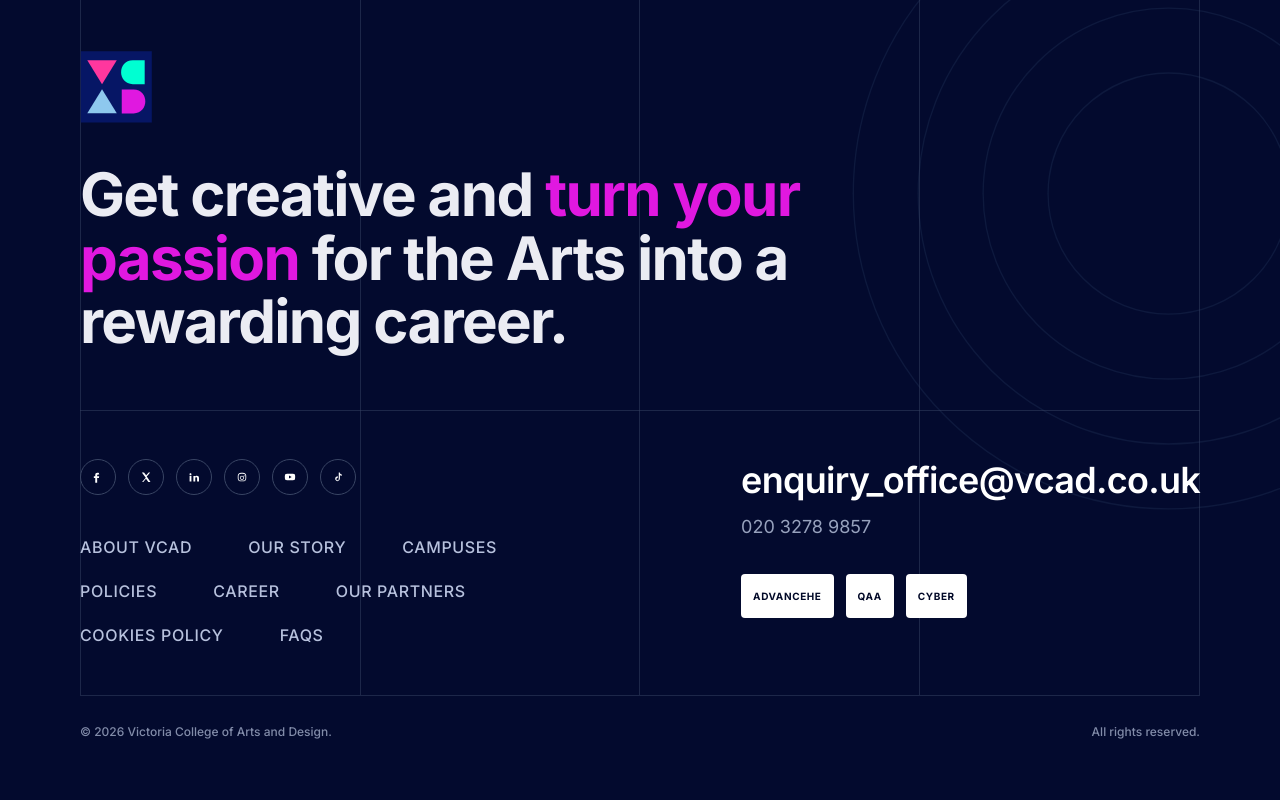
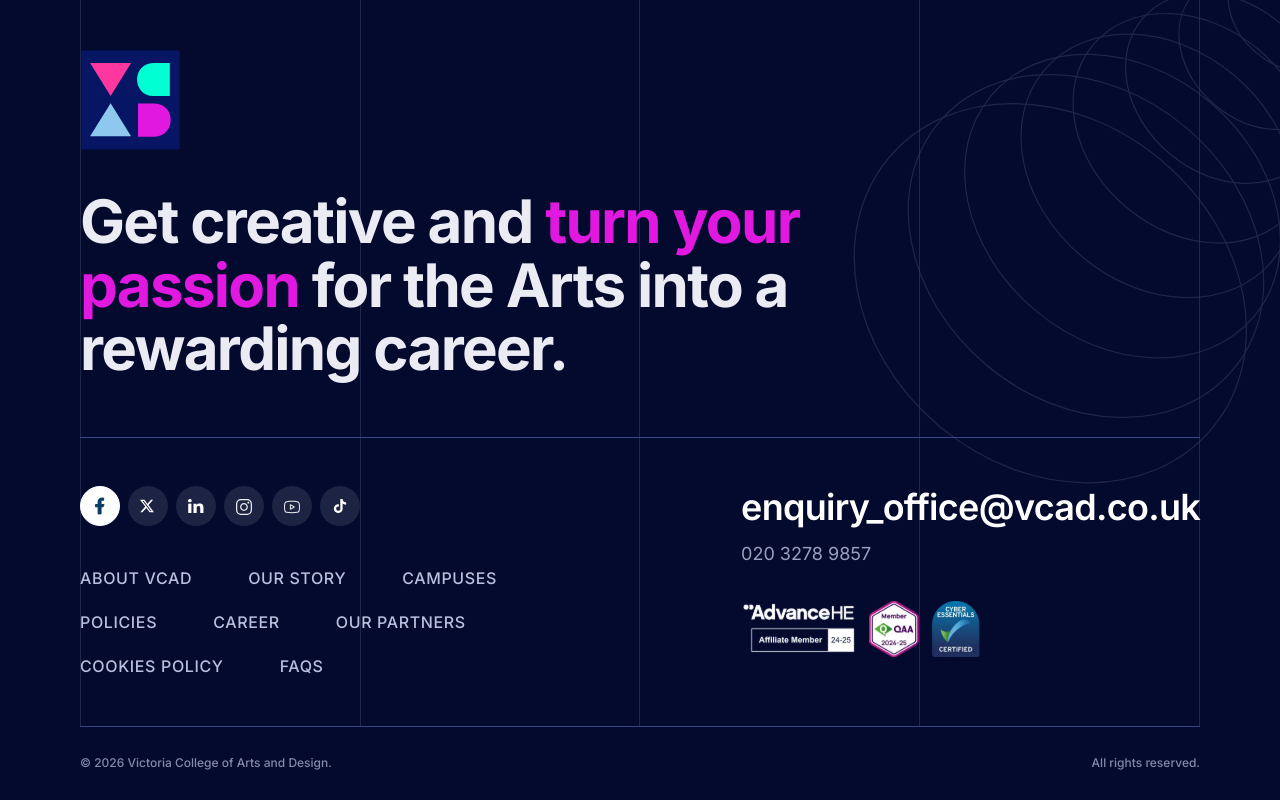
Before and after one commit to yousufhossendev/Victoria-College, a Next.js app: page / in a window 1280 px wide. Shown: the part 5413-6213 px from the top of the page. Before the commit the page ends 6182 px from the top, so only its background shows below. Built offline with nearby package versions, Linux system fonts and the light colour scheme.

Commit message:
Footer updated

```diff
--- a/src/components/layout/Footer.tsx
+++ b/src/components/layout/Footer.tsx
@@ -1,24 +1,33 @@
+import Image from "next/image";
 import Link from "next/link";
 import { Container } from "@/components/ui/Container";
-import { ArcBackdrop } from "@/components/ui/ArcBackdrop";
 import { GridRules } from "@/components/layout/GridRules";
 import { LogoMark } from "@/components/layout/Logo";
-import { SocialIcon } from "@/components/layout/SocialIcon";
 import { accreditations, footerNav, footerSection, site, socials } from "@/data/site";
 
 export function Footer() {
   const year = new Date().getFullYear();
 
   return (
-    <footer id="contact" className="relative overflow-hidden border-t border-border/50 bg-base">
-      <ArcBackdrop viewBox="0 0 1440 860" cx={1290} cy={240} radii={[130, 200, 270, 340]} />
+    <footer id="contact" className="relative overflow-hidden bg-base">
+      {/* Supplied arc backdrop. Decorative, and the 12% opacity is baked into
+          the asset, so it is dropped in as-is rather than re-drawn. */}
+      <Image
+        src="/icons/footer-bg.svg"
+        alt=""
+        aria-hidden="true"
+        width={509}
+        height={599}
+        unoptimized
+        className="pointer-events-none absolute right-0 top-0 w-127.25 max-w-[60%] select-none"
+      />
 
       <Container>
         <div className="relative">
           <GridRules />
 
           <div className="relative pt-14 lg:pt-20">
-            <LogoMark className="h-18 w-18" />
+            <LogoMark className="h-25 w-25" />
 
             <h2 className="mt-10 max-w-225 text-subheading sm:text-section lg:text-page-title">
               {footerSection.headline.map((part) => (
@@ -29,19 +38,25 @@ export function Footer() {
             </h2>
           </div>
 
-          <div className="relative mt-14 grid gap-12 border-t border-border/50 py-12 lg:grid-cols-2">
+          <div className="relative mt-14 grid gap-12 border-t border-[#384584] py-12 lg:grid-cols-2">
             <div>
-              <ul className="flex flex-wrap gap-3">
+              <ul className="flex flex-wrap gap-2">
                 {socials.map((social) => (
                   <li key={social.id}>
                     <a
                       href={social.href}
                       target="_blank"
                       rel="noreferrer noopener"
-                      aria-label={social.label}
-                      className="grid h-9 w-9 place-items-center rounded-arrow border border-border text-white transition-colors hover:border-pink hover:bg-pink"
+                      className="block rounded-arrow transition-opacity hover:opacity-75"
                     >
-                      <SocialIcon id={social.id} className="h-5 w-5" />
+                      <Image
+                        src={social.icon}
+                        alt={social.label}
+                        width={40}
+                        height={40}
+                        unoptimized
+                        className="h-10 w-10"
+                      />
                     </a>
                   </li>
                 ))}
@@ -82,13 +97,15 @@ export function Footer() {
 
               <ul className="mt-8 flex flex-wrap items-center gap-3">
                 {accreditations.map((item) => (
-                  <li
-                    key={item.id}
-                    title={item.name}
-                    className="grid h-11 place-items-center rounded-chip bg-white px-3 text-micro font-bold uppercase tracking-[0.06em] text-deep"
-                  >
-                    <span className="sr-only">{item.name}</span>
-                    <span aria-hidden="true">{item.short}</span>
+                  <li key={item.id}>
+                    <Image
+                      src={item.logo}
+                      alt={item.name}
+                      width={item.width}
+                      height={item.height}
+                      unoptimized
+                      className="h-14 w-auto"
+                    />
                   </li>
                 ))}
               </ul>
@@ -96,7 +113,7 @@ export function Footer() {
           </div>
         </div>
 
-        <div className="relative flex flex-col gap-3 border-t border-border/50 py-7 text-meta text-pale-blue/60 sm:flex-row sm:items-center sm:justify-between">
+        <div className="relative flex flex-col gap-3 border-t border-[#384584] py-7 text-meta text-pale-blue/60 sm:flex-row sm:items-center sm:justify-between">
           <p>
             © {year} {site.fullName}.
           </p>
--- a/src/components/layout/SocialIcon.tsx
+++ /dev/null
@@ -1,21 +0,0 @@
-const PATHS: Record<string, string> = {
-  facebook:
-    "M13.5 9H12c-.6 0-1 .3-1 .9V11h2.4l-.3 2.2H11V19H8.7v-5.8H7V11h1.7V9.6C8.7 7.9 9.7 7 11.3 7c.8 0 1.5.1 1.7.1z",
-  x: "M7 6.5h2.6l2.6 3.5 3-3.5H17l-4.1 4.8L17.4 18h-2.6l-2.8-3.8L8.7 18H7.3l4.4-5.1z",
-  linkedin:
-    "M8.9 17.5V10.6H6.7v6.9zm-1.1-7.8c.7 0 1.2-.5 1.2-1.1s-.5-1.2-1.2-1.2-1.2.5-1.2 1.2.5 1.1 1.2 1.1M18 17.5v-4c0-2-1.1-2.9-2.5-2.9-1.2 0-1.7.6-2 1.1v-.9h-2.2v6.7h2.2v-3.8c0-.9.3-1.5 1.1-1.5s1.1.6 1.1 1.4v3.9z",
-  instagram:
-    "M12 8.2c1.2 0 1.4 0 1.9.1.5 0 .7.1.9.2s.4.2.6.4.3.4.4.6.2.4.2.9c0 .5.1.7.1 1.9s0 1.4-.1 1.9c0 .5-.1.7-.2.9s-.2.4-.4.6-.4.3-.6.4-.4.2-.9.2c-.5 0-.7.1-1.9.1s-1.4 0-1.9-.1c-.5 0-.7-.1-.9-.2s-.4-.2-.6-.4-.3-.4-.4-.6-.2-.4-.2-.9c0-.5-.1-.7-.1-1.9s0-1.4.1-1.9c0-.5.1-.7.2-.9s.2-.4.4-.6.4-.3.6-.4.4-.2.9-.2c.5 0 .7-.1 1.9-.1m0-1.2c-1.3 0-1.5 0-2 .1-.5 0-.9.1-1.2.3-.3.1-.6.3-.9.6s-.5.6-.6.9c-.2.3-.3.7-.3 1.2 0 .5-.1.7-.1 2s0 1.5.1 2c0 .5.1.9.3 1.2.1.3.3.6.6.9s.6.5.9.6c.3.2.7.3 1.2.3.5 0 .7.1 2 .1s1.5 0 2-.1c.5 0 .9-.1 1.2-.3.3-.1.6-.3.9-.6s.5-.6.6-.9c.2-.3.3-.7.3-1.2 0-.5.1-.7.1-2s0-1.5-.1-2c0-.5-.1-.9-.3-1.2-.1-.3-.3-.6-.6-.9s-.6-.5-.9-.6c-.3-.2-.7-.3-1.2-.3-.5 0-.7-.1-2-.1m0 3.5a2.5 2.5 0 1 0 0 5 2.5 2.5 0 0 0 0-5m0 4.1a1.6 1.6 0 1 1 0-3.2 1.6 1.6 0 0 1 0 3.2m3.2-4.2a.6.6 0 1 1-1.2 0 .6.6 0 0 1 1.2 0",
-  youtube:
-    "M18 9.6c-.1-.7-.5-1.2-1.2-1.3C15.6 8 12 8 12 8s-3.6 0-4.8.3c-.7.1-1.1.6-1.2 1.3C5.8 10.5 5.8 12 5.8 12s0 1.5.2 2.4c.1.7.5 1.2 1.2 1.3 1.2.3 4.8.3 4.8.3s3.6 0 4.8-.3c.7-.1 1.1-.6 1.2-1.3.2-.9.2-2.4.2-2.4s0-1.5-.2-2.4M10.8 13.9v-3.8l3.2 1.9z",
-  tiktok:
-    "M14.2 6.5c.2 1.4 1 2.3 2.4 2.4v1.7c-.8.1-1.6-.2-2.3-.6v3.6c0 3.4-3.7 4.5-5.2 2-1-1.6-.4-4.4 2.7-4.5v1.8c-.2 0-.5.1-.7.2-.7.2-1.1.7-1 1.5.2 1.5 3 1.9 2.8-.9V6.5z",
-};
-
-export function SocialIcon({ id, className = "" }: { id: string; className?: string }) {
-  return (
-    <svg viewBox="0 0 24 24" aria-hidden="true" className={className} fill="currentColor">
-      <path d={PATHS[id] ?? PATHS.x} />
-    </svg>
-  );
-}
--- a/src/data/site.ts
+++ b/src/data/site.ts
@@ -75,21 +75,40 @@ export const footerNav = [
   { label: "FAQs", href: "/#faqs" },
 ] as const;
 
+/**
+ * Social buttons. Each `icon` is a supplied 40px asset that already carries its
+ * own circle — the tinted disc for most, a solid white one for Facebook — so
+ * the markup only positions them and adds no ring of its own.
+ */
 export const socials = [
-  { id: "facebook", label: "Facebook", href: "https://facebook.com" },
-  { id: "x", label: "X", href: "https://x.com" },
-  { id: "linkedin", label: "LinkedIn", href: "https://linkedin.com" },
-  { id: "instagram", label: "Instagram", href: "https://instagram.com" },
-  { id: "youtube", label: "YouTube", href: "https://youtube.com" },
-  { id: "tiktok", label: "TikTok", href: "https://tiktok.com" },
+  { id: "facebook", label: "Facebook", href: "https://facebook.com", icon: "/icons/facebook.svg" },
+  { id: "x", label: "X", href: "https://x.com", icon: "/icons/x.svg" },
+  { id: "linkedin", label: "LinkedIn", href: "https://linkedin.com", icon: "/icons/linkedin.svg" },
+  { id: "instagram", label: "Instagram", href: "https://instagram.com", icon: "/icons/insta.svg" },
+  { id: "youtube", label: "YouTube", href: "https://youtube.com", icon: "/icons/youtube.svg" },
+  { id: "tiktok", label: "TikTok", href: "https://tiktok.com", icon: "/icons/tiktok.svg" },
 ] as const;
 
-/** Accreditation marks. Real logo exports drop in as `logo`; until then the
- *  abbreviated wordmark below stands in. */
+/**
+ * Accreditation marks. All three exports share a 56px height but differ in
+ * width, so they are rendered on that shared baseline with their own widths.
+ */
 export const accreditations = [
-  { id: "advance-he", name: "Advance HE Affiliate Member", short: "AdvanceHE" },
-  { id: "qaa", name: "QAA Reviewed", short: "QAA" },
-  { id: "cyber-essentials", name: "Cyber Essentials Certified", short: "Cyber" },
+  {
+    id: "advance-he",
+    name: "Advance HE Affiliate Member",
+    logo: "/icons/advancehe.svg",
+    width: 116,
+    height: 56,
+  },
+  { id: "qaa", name: "QAA Reviewed", logo: "/icons/qaa.svg", width: 50, height: 56 },
+  {
+    id: "cyber-essentials",
+    name: "Cyber Essentials Certified",
+    logo: "/icons/cyber-essentials.svg",
+    width: 49,
+    height: 56,
+  },
 ] as const;
 
 /**
```
